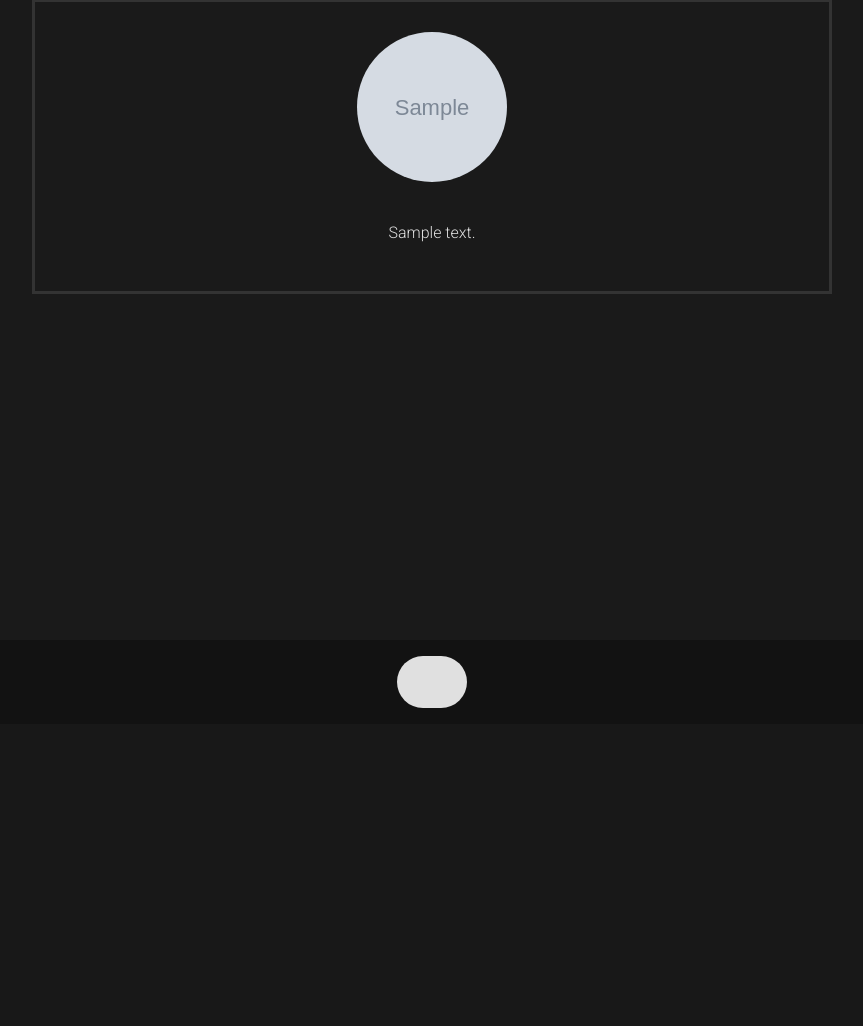
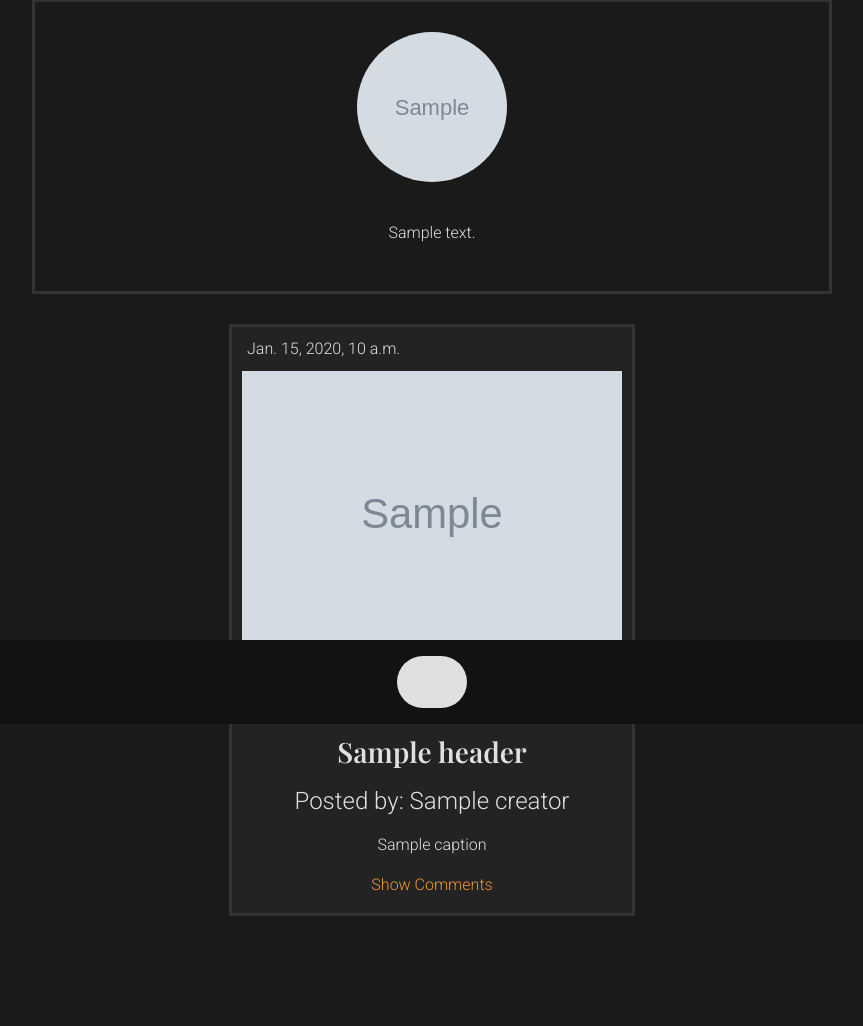
Before and after one commit to JamieB92/MiniFolio-PP4, a Django app: template templates/profile.html in a window 1280 px wide. Shown: the part 76-1102 px from the top of the page, without its empty margins (208-1071 px from the left). Before the commit the page ends 784 px from the top, so only its background shows below. Run offline with Django 3.2, Linux system fonts and the light colour scheme; the template is opened without the code that fills it: most values are stand-ins (such as "Sample title", 1, 10 or a date in 2020); grey boxes marked "Sample" are stand-in pictures; some libraries are stand-ins or nearby versions.

Commit message:
fix beign able to see another users profile

```diff
--- a/templates/home.html
+++ b/templates/home.html
@@ -65,7 +65,7 @@
             </h3>
         </div>
         <div class="user-title">
-            <h4>Posted by: {{ post.creator }}</h4>
+            <h4>Posted by: <a href="{% url 'profile' post.creator.pk %}">{{ post.creator }}</a></h4>
         </div>
         <div>
             <p>{{ post.caption }}</p>
--- a/templates/profile.html
+++ b/templates/profile.html
@@ -19,7 +19,7 @@
         </div>
     </div>
 {% for post in myposts %}
-        {% if post.creator.id == user.id %}
+        {% if post.creator.id == profile.user.id %}
     <div class="flex-ct">
         <div class="content">
             <div>
```
